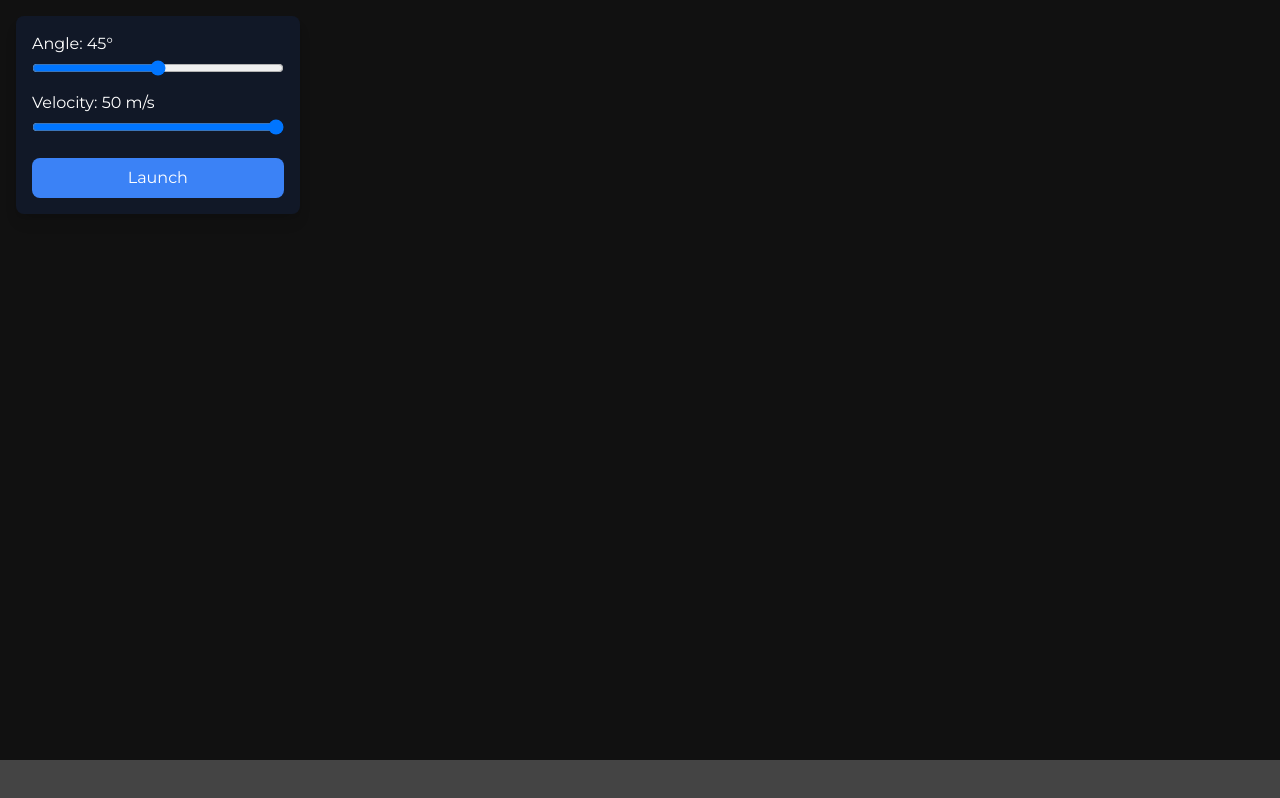
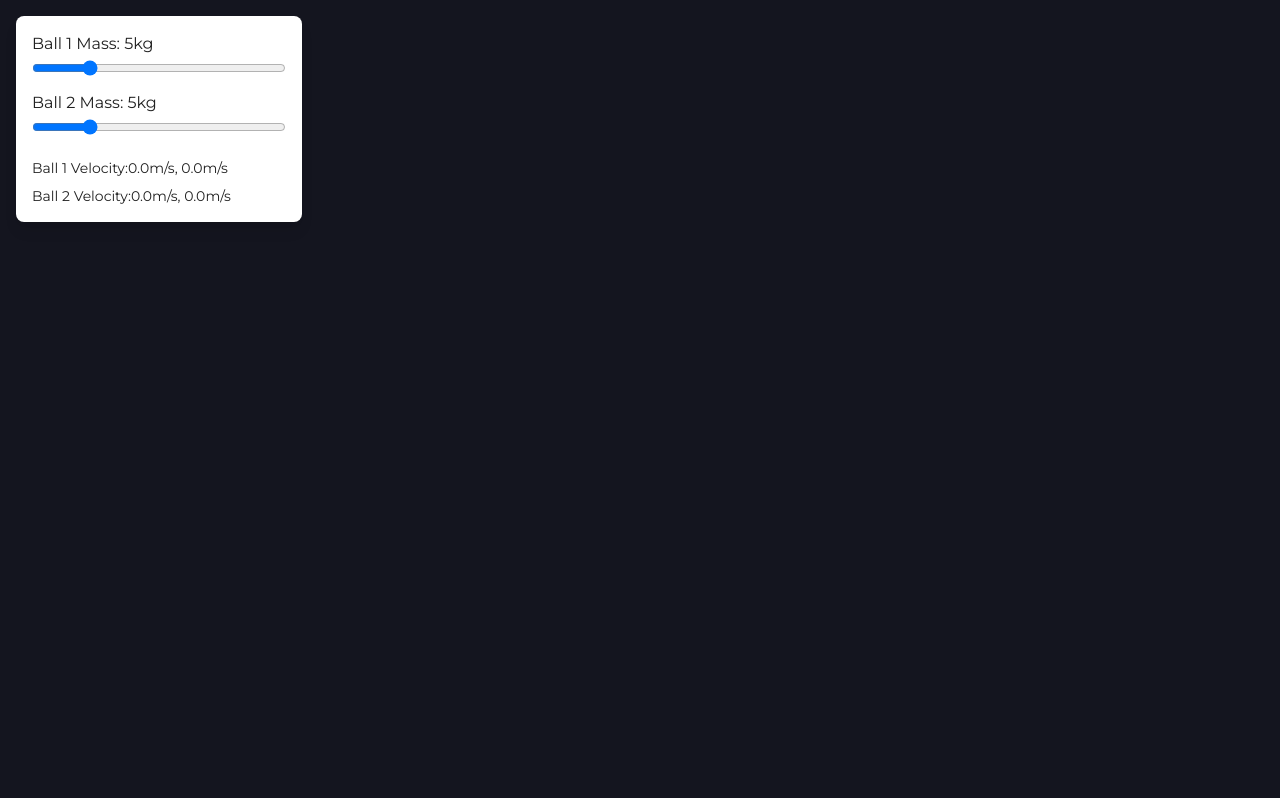
Before and after one commit to ItsSitanshu/dhyan-v1, a Next.js app: page /simulations in a window 1280 px wide. Built offline with nearby package versions, Linux system fonts and the light colour scheme; a web font is replaced by a local one.

Commit message:
Added sims

```diff
--- a/app/simulations/Collision.tsx
+++ b/app/simulations/NewtonSecondLaw.tsx
@@ -1,8 +1,9 @@
 "use client";
 import React, { useRef, useEffect, useState } from "react";
 import Matter from "matter-js";
+import { motion } from "framer-motion";
 
-const PhysicsSimulation: React.FC = () => {
+const NewtonSecondLaw: React.FC = () => {
   const sceneRef = useRef<HTMLDivElement>(null);
   const [mass1, setMass1] = useState<number>(5);
   const [mass2, setMass2] = useState<number>(5);
@@ -92,7 +93,7 @@ const PhysicsSimulation: React.FC = () => {
       const ball = Bodies.circle(x, y, radius, {
         mass,
         restitution: 0.2,
-        gravity: 1,
+        frictionAir: 0,
         render: { fillStyle: color },
       });
       Body.setVelocity(ball, Vector.create(0, 0));
@@ -199,7 +200,14 @@ const PhysicsSimulation: React.FC = () => {
   };
 
   return (
-    <div className="relative h-screen w-full">
+    <motion.div
+      initial={{ scale: 0.5, opacity: 0 }}
+      animate={{ scale: 1, opacity: 1 }}
+      exit={{ scale: 0.5, opacity: 0 }}
+      transition={{ type: "spring", stiffness: 300, damping: 20 }}
+      style={{ position: "relative", width: "100%", height: "100%" }}
+    >
+    <div>
       <div className="absolute top-4 left-4 bg-white p-4 rounded-lg shadow-lg z-10">
         <div className="mb-4">
           <label className="block mb-2">
@@ -260,7 +268,8 @@ const PhysicsSimulation: React.FC = () => {
         )}
       </div>
     </div>
+    </motion.div>
   );
 };
 
-export default PhysicsSimulation;
+export default NewtonSecondLaw;
--- a/app/simulations/page.tsx
+++ b/app/simulations/page.tsx
@@ -1,12 +1,12 @@
-import CollisionFiltering from "./Collision";
+import CollisionFiltering from "./NewtonSecondLaw";
 import ProjectileMotion from "./ProjectileMotion";
 import FrictionSimulation from "./Friction";
 import Orbitals from "./Orbitals";
 
 const Simulation = () => {
   return(
-    // <CollisionFiltering />
-    <ProjectileMotion />
+    <CollisionFiltering />
+    // <ProjectileMotion />
     // <FrictionSimulation />
     // <Orbitals />
   );
```
Also changed, not shown: app/chat/[id]/page.tsx (+5 -2 lines).
